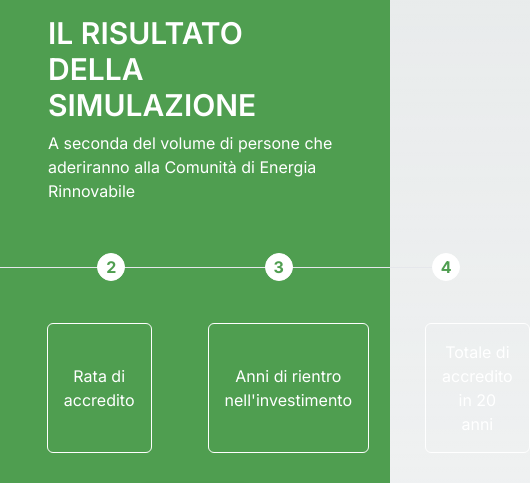
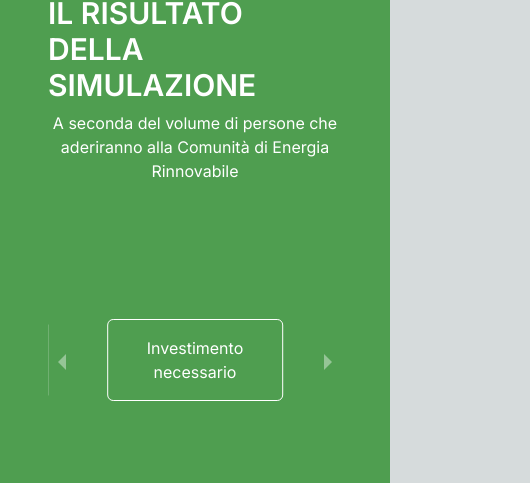
Before and after one commit to SAID-CORE/gip_cer, a Next.js app: page / in a window 390 px wide. Shown: the part 1489-1972 px from the top of the page, 530 px wide, since content can reach past the window. Built offline with nearby package versions, Linux system fonts and the light colour scheme.

Commit message:
fine prima pagina (?)

```diff
--- a/package.json
+++ b/package.json
@@ -17,7 +17,8 @@
     "next": "14.2.3",
     "react": "^18",
     "react-dom": "^18",
-    "react-icons": "^5.2.1"
+    "react-icons": "^5.2.1",
+    "react-responsive-carousel": "^3.2.23"
   },
   "devDependencies": {
     "eslint": "^8",
--- /dev/null
+++ b/src/app/components/Carousel.jsx
@@ -0,0 +1,18 @@
+'use client'
+import React from "react";
+import {Carousel} from "react-responsive-carousel";
+
+export default function CarouselComponent({items}) {
+    return (
+        <Carousel showArrows dynamicHeight infiniteLoop useKeyboardArrows centerMode showStatus={false}
+                  showIndicators={false} showThumbs={false}
+                  id={"carousel"}>
+            {items.map((item, i) =>
+                <div key={i}
+                     className={"w-3/4 mx-auto border z-20 border-white rounded-md p-4 flex justify-center items-center text-center"}>
+                    {item.cardDetailedText}
+                </div>)
+            }
+        </Carousel>
+    )
+}
--- a/src/app/components/Navbar.jsx
+++ b/src/app/components/Navbar.jsx
@@ -15,7 +15,6 @@ import {MdEmail} from "react-icons/md";
 import {TextField, Tooltip} from "@mui/material";
 import {ThemeProvider} from "@emotion/react";
 import {theme} from "@/MuiTheme";
-import {redirect} from "next/navigation";
 
 
 export default function Navbar() {
--- a/src/app/components/ProcessTimeline.jsx
+++ b/src/app/components/ProcessTimeline.jsx
@@ -1,3 +1,5 @@
+import CarouselComponent from "@/app/components/Carousel"
+
 const items = [
     {
         cardDetailedText: 'Investimento necessario',
@@ -14,8 +16,12 @@ const items = [
 ];
 
 export default function ProcessTimeline() {
-    return (
-        <div>
+    return (<>
+            <div className={"md:hidden w-full mx-auto py-32"}>
+                <CarouselComponent items={items}/>
+            </div>
+
+            <div className={"hidden md:block"}>
                 <div className={"relative w-full my-14 flex justify-center items-center"}>
                     <hr className={"w-9/12  absolute top-0"}/>
                     <div className={" w-full flex justify-between  absolute bottom-1/8"}>
@@ -42,5 +48,6 @@ export default function ProcessTimeline() {
                     }
                 </div>
             </div>
+        </>
     )
 }
--- a/src/app/globals.css
+++ b/src/app/globals.css
@@ -137,3 +137,40 @@ header button, #menu-appbar button, .MuiToolbar-root button {
 header button {
     font-size: 0.8em !important;
 }
+
+
+#mapContainer .mdTable {
+    position: absolute;
+    top: 30%
+}
+
+#mapContainer img {
+    min-width: 300px;
+}
+
+#carousel {
+    max-width: 100%;
+    min-height: 100%;
+}
+
+.carousel-root {
+    height: 100%;
+    object-fit: contain;
+}
+
+.slider-wrapper {
+    height: 100% !important;
+}
+
+.slide, .slide > div {
+    min-height: 100% !important;
+}
+
+.slide {
+    margin-bottom: 30px;
+}
+
+.carousel.carousel-slider .control-arrow:hover {
+    background-color: transparent;
+
+}
--- a/src/app/layout.js
+++ b/src/app/layout.js
@@ -2,6 +2,7 @@ import {Inter} from "next/font/google";
 import "./globals.css";
 import Navbar from "@/app/components/Navbar";
 import Footer from "@/app/components/Footer";
+import "react-responsive-carousel/lib/styles/carousel.min.css";
 
 const inter = Inter({subsets: ["latin"]});
 
--- a/src/app/page.js
+++ b/src/app/page.js
@@ -17,7 +17,15 @@ export default function Home() {
     })
 
     const [selectedMunicipality, setSelectedMunicipality] = useState(null)
+    const [isLoadingData, setIsLoadingData] = useState(false)
 
+    const handleLoadMunicipalityData = (newValue) => {
+        setSelectedMunicipality(newValue)
+        setIsLoadingData(true)
+        setTimeout(() => {
+            setIsLoadingData(false)
+        }, 5000)
+    }
 
     function handleClick() {
         alert("Coddati")
@@ -35,7 +43,7 @@ export default function Home() {
                     </p>
                     <Button variant={"contained"} color={"secondary"} onClick={handleClick}> Avvia ora</Button>
                 </div>
-                <div className={"flex"} id={"simulator"}>
+                <div className={"md:flex"} id={"simulator"}>
                     <div className={"p-12 flex flex-col justify-start gap-8"}>
                         <h5 className={"text-primary text-3xl font-semibold"}>IL SIMULATORE DELTA KILOWATT</h5>
                         <p>
@@ -61,9 +69,10 @@ export default function Home() {
                 </div>
                 <div className={"bg-green-custom flex flex-col justify-between items-center text-white p-12 gap-2"}>
                     <h5 className={"text-3xl font-semibold"}> IL RISULTATO DELLA SIMULAZIONE</h5>
-                    <p>A seconda del volume di persone che aderiranno alla Comunità di Energia Rinnovabile</p>
+                    <p className={"text-center"}>A seconda del volume di persone che aderiranno alla Comunità di Energia
+                        Rinnovabile</p>
                     <ProcessTimeline></ProcessTimeline>
-                    <Button variant={"contained"} color={"secondary"} onClick={handleClick}> Avvia ora</Button>
+                    {/*<Button variant={"contained"} color={"secondary"} onClick={handleClick}> Avvia ora</Button>*/}
 
                 </div>
                 <div className={"p-12 flex flex-col items-center"}>
@@ -76,7 +85,7 @@ export default function Home() {
                                       sx={{width: 300}}
                                       noOptionsText={'Nessun risultato'}
                                       value={selectedMunicipality}
-                                      onChange={(event, newValue) => setSelectedMunicipality(newValue)}
+                                      onChange={(event, newValue) => handleLoadMunicipalityData(newValue)}
                                       isOptionEqualToValue={(option, value) => option.value === value.value}
                                       renderInput={(params) => {
                                           return <TextField {...params} label="Seleziona il tuo comune"/>
@@ -85,13 +94,15 @@ export default function Home() {
 
                         </Autocomplete>
                     </div>
-
-                    <img src={"/assets/Img_LandingPage_2.png"} alt={"Mappa della Sardegna"} className={"w-1/4 my-24"}/>
-
+                    <div className={"relative my-14"} id={"mapContainer"}>
+                        <img src={"/assets/Img_LandingPage_2.png"} alt={"Mappa della Sardegna"}
+                             className={"w-1/4 relative mx-auto"}/>
                         {/* INIZIO TABELLA */}
                         {
-                        selectedMunicipality !== null &&
-                        <table>
+                            !isLoadingData && selectedMunicipality &&
+                            <>
+                                {/* Mobile */}
+                                <table className={"bg-white md:hidden mx-auto mt-3"}>
                                     <thead>
                                     <tr>
                                         <th colSpan={2}
@@ -122,8 +133,45 @@ export default function Home() {
                                     </tr>
                                     </tfoot>
                                 </table>
+
+                                {/*Desktop*/}
+                                <table className={"bg-white hidden md:block mdTable"}>
+                                    <thead>
+                                    <tr>
+                                        <th colSpan={2}
+                                            className={"bg-primary text-white"}>{selectedMunicipality.value} (Prov)
+                                        </th>
+                                    </tr>
+                                    </thead>
+                                    <tbody>
+                                    <tr>
+                                        <td>N° totale aderenti</td>
+                                        <td>151</td>
+                                    </tr>
+                                    <tr>
+                                        <td>N° totale Consumatori</td>
+                                        <td>82</td>
+                                    </tr>
+                                    <tr>
+                                        <td>N° totale Produttori</td>
+                                        <td>58</td>
+                                    </tr>
+                                    </tbody>
+                                    <tfoot>
+                                    <tr>
+                                        <th colSpan={2}
+                                            className={"bg-secondary text-primary text-sm font-light cursor-pointer"}
+                                            onClick={handleClick}>Avvia la simulazione, unisciti alla CER del tuo comune
+                                        </th>
+                                    </tr>
+                                    </tfoot>
+                                </table>
+                            </>
                         }
                         {/* FINE TABELLA*/}
+                    </div>
+
+
                 </div>
             </main>
         </ThemeProvider>
```
Also changed, not shown: 1 other file (tests, documents, lock files or other folders). Lines whose indentation alone changed are shown as unchanged.
